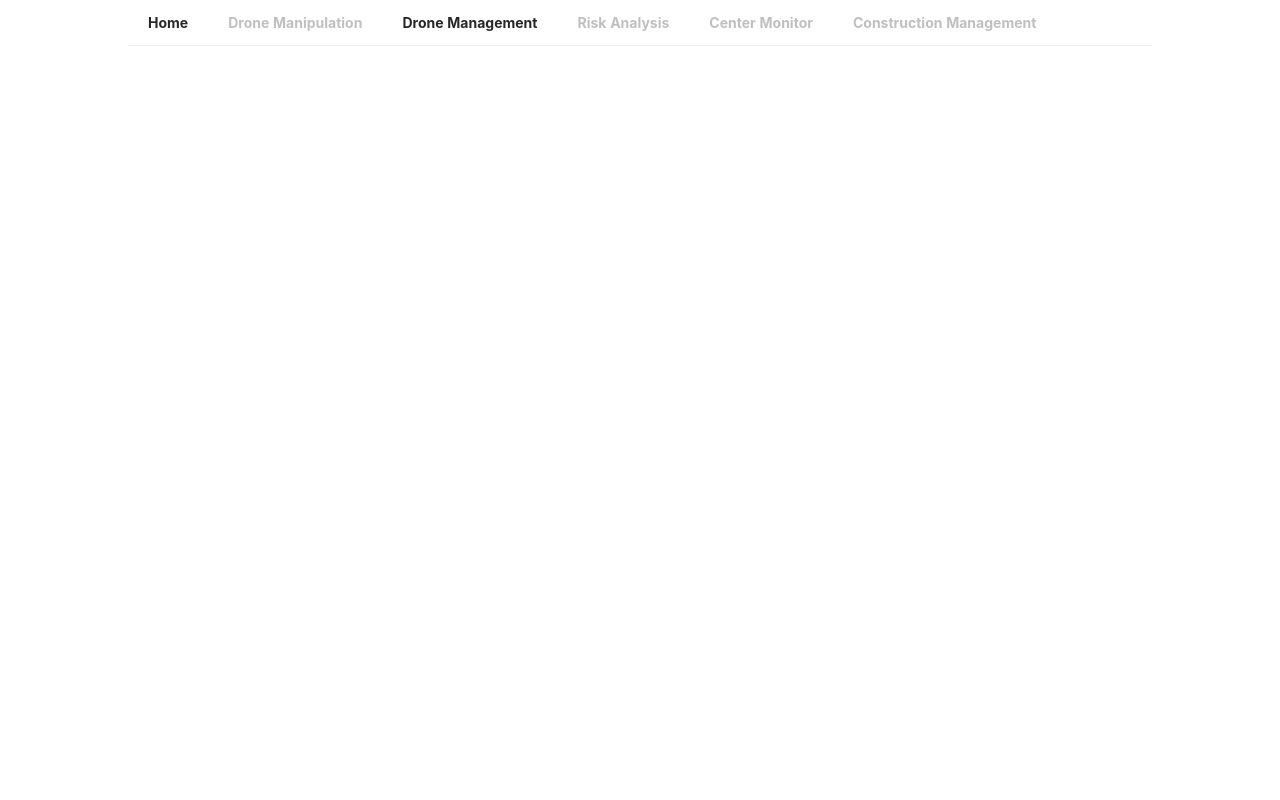
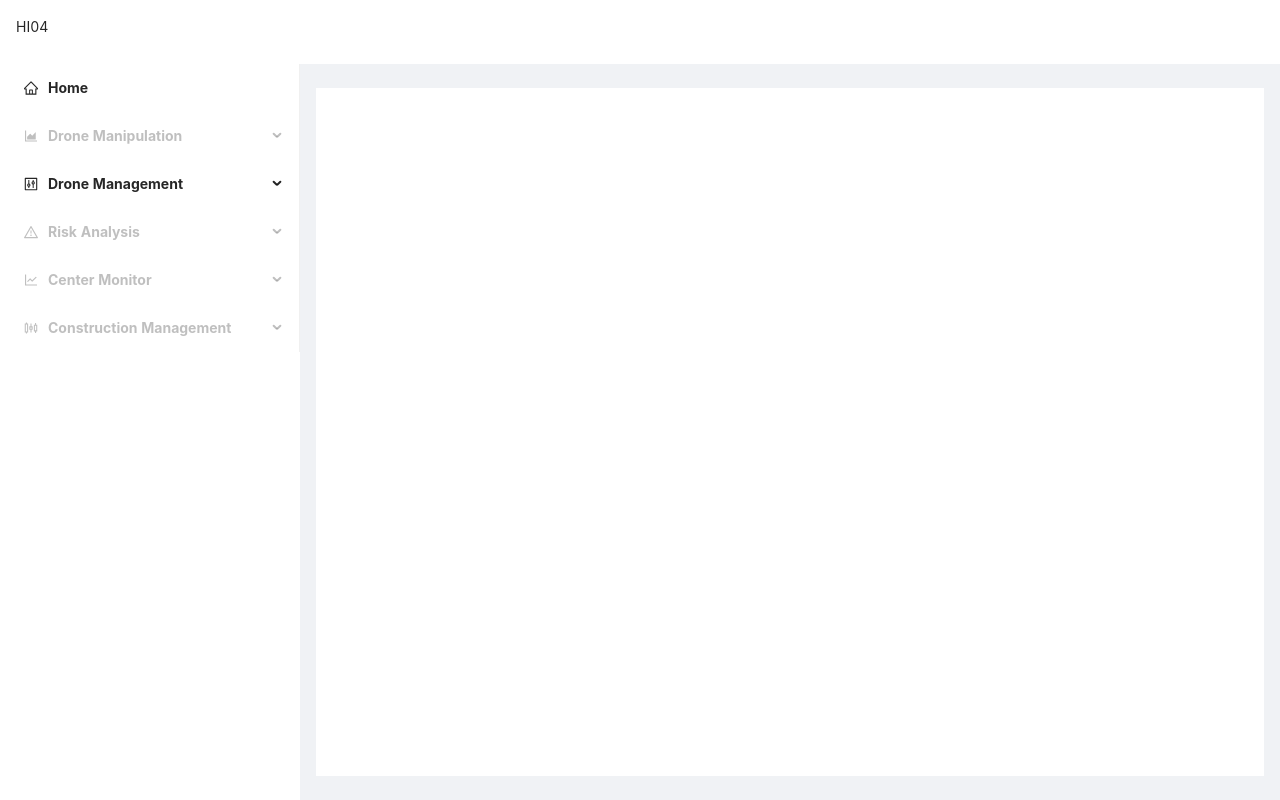
Before and after one commit to duong-le/hci-flight-management, a React (Create React App) app: page / in a window 1280 px wide. Built offline with nearby package versions, Linux system fonts and the light colour scheme.

Commit message:
Move navbar from top to side

```diff
--- a/src/App.css
+++ b/src/App.css
@@ -1,5 +1,26 @@
 @import '~antd/dist/antd.css';
 
-.App {
-  margin: 0 10%;
+.ant-layout-sider {
+  background: white;
+  flex: 0 0 300px !important;
+  max-width: 300px !important;
+  min-width: 300px !important;
+  width: 300px !important;
 }
+
+.logo {
+  height: 32px;
+  background: rgba(255, 255, 255, 0.2);
+  margin: 16px;
+}
+
+.header-layout,
+.content-layout {
+  background: #fff;
+}
+
+.content-layout {
+  margin: 24px 16px;
+  padding: 24px;
+  min-height: 280px;
+}
--- a/src/App.js
+++ b/src/App.js
@@ -1,23 +1,34 @@
 import React from 'react';
 import { Route, Switch } from 'react-router-dom';
 
-import Header from './components/header/header.component';
+import NavBar from './components/nav-bar/nav-bar.component';
 import HomePage from './pages/homepage/homepage.component';
 import FlightImagesPage from './pages/flight-images/flight-images.component';
 import FlightDataPage from './pages/flight-data/flight-data.component';
 
 import './App.css';
 
+import { Layout } from 'antd';
+const { Header, Sider, Content } = Layout;
+
 function App() {
   return (
-    <div className='App'>
-      <Header />
-      <Switch>
-        <Route exact path='/' component={HomePage} />
-        <Route exact path='/flight-data' component={FlightDataPage} />
-        <Route exact path='/flight/images' component={FlightImagesPage} />
-      </Switch>
-    </div>
+    <Layout style={{ minHeight: '100vh' }}>
+      <Sider>
+        <div className="logo">HI04</div>
+        <NavBar />
+      </Sider>
+      <Layout>
+        <Header className="header-layout"></Header>
+        <Content className="content-layout">
+          <Switch>
+            <Route exact path="/" component={HomePage} />
+            <Route exact path="/flight-data" component={FlightDataPage} />
+            <Route exact path="/flight/images" component={FlightImagesPage} />
+          </Switch>
+        </Content>
+      </Layout>
+    </Layout>
   );
 }
 
--- a/src/components/header/header.component.jsx
+++ b/src/components/nav-bar/nav-bar.component.jsx
@@ -1,25 +1,34 @@
 import React from 'react';
 import { Link } from 'react-router-dom';
 import { Menu } from 'antd';
+import {
+  HomeOutlined,
+  AreaChartOutlined,
+  ControlOutlined,
+  WarningOutlined,
+  LineChartOutlined,
+  SlidersOutlined
+} from '@ant-design/icons';
 
-import './header.styles.scss';
+import './nav-bar.styles.scss';
 
-const Header = () => (
+const NavBar = () => (
   <div className='header'>
-    <Menu mode='horizontal'>
-      <Menu.Item key='home-page'>
+    <Menu mode='inline'>
+      <Menu.Item key='home-page' icon={<HomeOutlined />}>
         <Link to='/'>Home</Link>
       </Menu.Item>
       <Menu.SubMenu
         key='drone-manipulation'
         title='Drone Manipulation'
+        icon={<AreaChartOutlined />}
         disabled
       >
         <Menu.Item key='setting:1'>Payload control</Menu.Item>
         <Menu.Item key='setting:2'>Drone arround</Menu.Item>
         <Menu.Item key='setting:3'>Set up automatic flight itinerary</Menu.Item>
       </Menu.SubMenu>
-      <Menu.SubMenu key='drone-management' title='Drone Management'>
+      <Menu.SubMenu key='drone-management' title='Drone Management' icon={<ControlOutlined />}>
         <Menu.Item key='setting:4'>
           <Link to='/flight-data'>Flight data management</Link>
         </Menu.Item>
@@ -33,14 +42,14 @@ const Header = () => (
           Drone equipment management
         </Menu.Item>
       </Menu.SubMenu>
-      <Menu.SubMenu key='risk-analysis' title='Risk Analysis' disabled>
+      <Menu.SubMenu key='risk-analysis' title='Risk Analysis' icon={<WarningOutlined />} disabled>
         <Menu.Item key='setting:9'>Electrical grid components</Menu.Item>
         <Menu.Item key='setting:10'>Receive warning and report</Menu.Item>
         <Menu.Item key='setting:11'>
           Send warnings and test requirement
         </Menu.Item>
       </Menu.SubMenu>
-      <Menu.SubMenu key='monitor' title='Center Monitor' disabled>
+      <Menu.SubMenu key='monitor' title='Center Monitor' icon={<LineChartOutlined />} disabled>
         <Menu.Item key='setting:12'>Electrical corridor management</Menu.Item>
         <Menu.Item key='setting:14'>Inspection list</Menu.Item>
         <Menu.Item key='setting:15'>Create new inspection manually</Menu.Item>
@@ -51,6 +60,7 @@ const Header = () => (
       <Menu.SubMenu
         key='construction-management'
         title='Construction Management'
+        icon={<SlidersOutlined />}
         disabled
       >
         <Menu.Item key='setting:17'>Construction list</Menu.Item>
@@ -62,4 +72,4 @@ const Header = () => (
   </div>
 );
 
-export default Header;
+export default NavBar;
--- a/src/components/header/header.styles.scss
+++ b/src/components/nav-bar/nav-bar.styles.scss
@@ -1,8 +1,3 @@
-.header {
-  text-align: center;
-  margin-bottom: 30px;
-}
-
 .ant-menu-item,
 .ant-menu-submenu-title {
   font-weight: bold;
```
